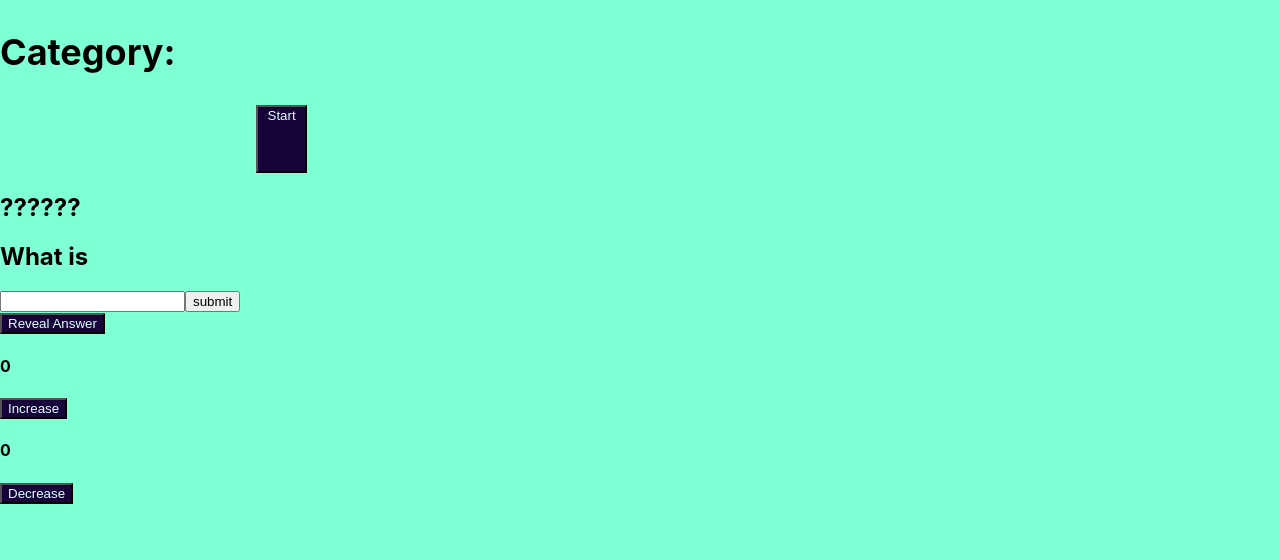
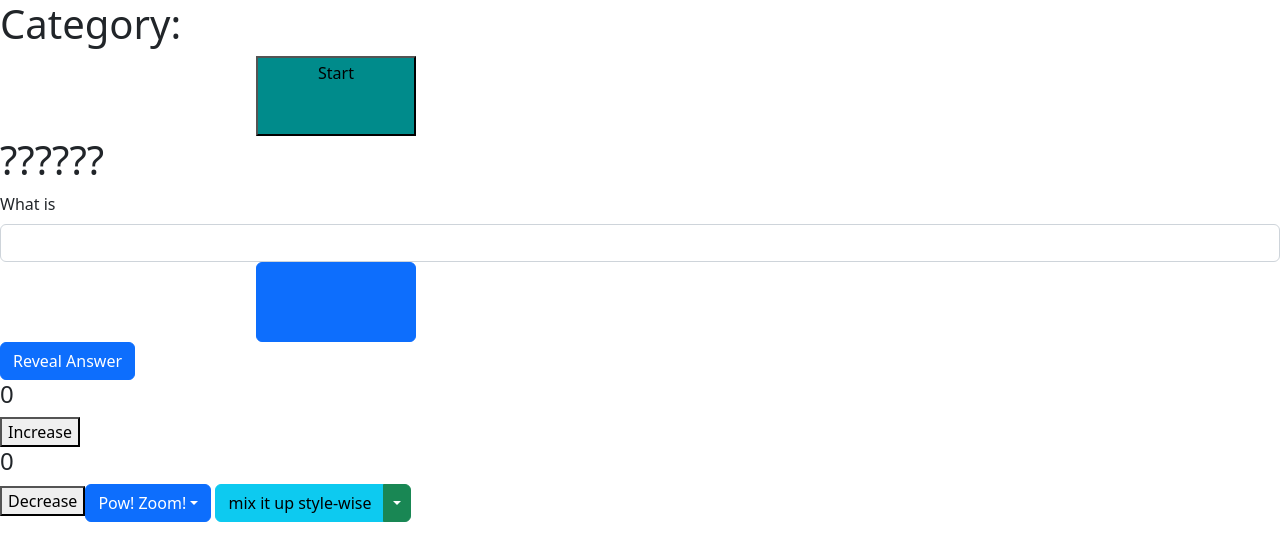
Before and after one commit to christine-iyer/final-jeopardy, a React (Create React App) app: page / in a window 1280 px wide. Shown: the top 560 px of the page. Built offline with nearby package versions, Linux system fonts and the light colour scheme; no server answers.

Commit message:
adding bootstrap

```diff
--- a/package.json
+++ b/package.json
@@ -6,7 +6,9 @@
     "@testing-library/jest-dom": "^5.16.5",
     "@testing-library/react": "^13.4.0",
     "@testing-library/user-event": "^13.5.0",
+    "bootstrap": "^5.2.3",
     "react": "^18.2.0",
+    "react-bootstrap": "^2.7.0",
     "react-dom": "^18.2.0",
     "react-scripts": "5.0.1",
     "sass": "^1.57.1",
--- a/src/App.js
+++ b/src/App.js
@@ -1,12 +1,12 @@
-import './styles.css'
+import styles from './components/ComponentStyles/ComponentStyles.module.scss'
 import { useState, useEffect } from "react";
 import Score from "./components/Score";
 import Question from './components/Question'
 import Answer from './components/Answer';
 import Category from './components/Category';
-import Form from './components/Form';
+import FormIntake from './components/FormIntake';
 import DecrementPoints from './components/DecrementPoints';
-import IncrementPoints from './components/IncrementPoints';
+import AnotherAnswer from './components/AnotherAnswer';
 import Reset from './components/Reset';
 
 
@@ -61,11 +61,12 @@ export default function App() {
         <h1><Category jeopardyQuest={jeopardyQuest} /></h1>
 
       <Question jeopardyQuest={jeopardyQuest} getJeopardyQuest={getJeopardyQuest} />
-      <Form jeopardyQuest={jeopardyQuest} />
+      <FormIntake jeopardyQuest={jeopardyQuest} />
       <Answer jeopardyQuest={jeopardyQuest} />
       <Score score={score} getScore={getScore} />
       <DecrementPoints score={score} getScore={getDecrementPoints} />
       {/* <Reset score={score} getScore={Reset} /> */}
+      <AnotherAnswer/>
       </section>
     </div>
   )
--- /dev/null
+++ b/src/components/AnotherAnswer.js
@@ -0,0 +1,39 @@
+import Button from 'react-bootstrap/Button';
+import ButtonGroup from 'react-bootstrap/ButtonGroup';
+import Dropdown from 'react-bootstrap/Dropdown';
+
+function ButtonCustomExample() {
+  return (
+    <>
+      <Dropdown as={ButtonGroup}>
+        <Dropdown.Toggle id="dropdown-custom-1">Pow! Zoom!</Dropdown.Toggle>
+        <Dropdown.Menu className="super-colors">
+          <Dropdown.Item eventKey="1">Action</Dropdown.Item>
+          <Dropdown.Item eventKey="2">Another action</Dropdown.Item>
+          <Dropdown.Item eventKey="3" active>
+            Active Item
+          </Dropdown.Item>
+          <Dropdown.Divider />
+          <Dropdown.Item eventKey="4">Separated link</Dropdown.Item>
+        </Dropdown.Menu>
+      </Dropdown>{' '}
+
+
+      <Dropdown as={ButtonGroup}>
+        <Button variant="info">mix it up style-wise</Button>
+        <Dropdown.Toggle split variant="success" id="dropdown-custom-2" />
+        <Dropdown.Menu className="super-colors">
+          <Dropdown.Item eventKey="1">Action</Dropdown.Item>
+          <Dropdown.Item eventKey="2">Another action</Dropdown.Item>
+          <Dropdown.Item eventKey="3" active>
+            Active Item
+          </Dropdown.Item>
+          <Dropdown.Divider />
+          <Dropdown.Item eventKey="4">Separated link</Dropdown.Item>
+        </Dropdown.Menu>
+      </Dropdown>
+    </>
+  );
+}
+
+export default ButtonCustomExample;
--- a/src/components/Answer.js
+++ b/src/components/Answer.js
@@ -1,17 +1,20 @@
 import { useState } from "react";
+import Button from "react-bootstrap/Button";
+import ButtonGroup from 'react-bootstrap/ButtonGroup';
+import Dropdown from 'react-bootstrap/Dropdown';
 export default function Answer({ jeopardyQuest }) {
 
      const [answerQuestion, setAnswerQuestion] = useState(false)
 
      return (
           <>
-               <button
+               <Button
                onClick={() => {
                     setAnswerQuestion(!answerQuestion)
                }}
                >
                {answerQuestion ? "Hide Answer" : "Reveal Answer"}
-               </button>
+               </Button>
                {jeopardyQuest && jeopardyQuest.question && answerQuestion ? (
                     <div> answer {jeopardyQuest.answer}</div>
 
--- a/src/components/ComponentStyles/ComponentStyles.module.scss
+++ b/src/components/ComponentStyles/ComponentStyles.module.scss
@@ -1,5 +1,7 @@
 .button {
-     width: 4%;
+     width: 10rem;
+     height: 5rem;
      margin-left: 20%;
      padding-bottom: 3rem;
+     background-color: darkcyan;
 }
--- a/src/components/Form.js
+++ /dev/null
@@ -1,27 +0,0 @@
-// Define a function that is our component, always make sure to declare the props parameter so you can use props in your component
-import { useState } from "react";
-
-export default function Form({jeopardyQuest}) {
-  //The component must return some JSX
-  const [userInput, setUserInput] = useState("");
-
-  const handleChange = (evt) => {
-    setUserInput(evt.target.value);
-  };
-
-  return (
-    <div>
-      <form
-        onSubmit={(e) => {
-          e.preventDefault();
-          console.log(userInput)
-          console.log(jeopardyQuest.answer)
-        }}
-      >
-        <span><h1>What is </h1>
-        <input type="text" onChange={handleChange} value={userInput} />
-        <input type="submit" value="submit" /></span>
-      </form>
-    </div>
-  );
-}
--- /dev/null
+++ b/src/components/FormIntake.js
@@ -0,0 +1,53 @@
+// Define a function that is our component, always make sure to declare the props parameter so you can use props in your component
+import { useState } from "react";
+import Button from 'react-bootstrap/Button';
+import Col from 'react-bootstrap/Col';
+import Form from 'react-bootstrap/Form';
+import Row from 'react-bootstrap/Row';
+import 'bootstrap/dist/css/bootstrap.min.css'
+import { FormLabel } from "react-bootstrap";
+import styles from './ComponentStyles/ComponentStyles.module.scss'
+
+
+export default function FormIntake({jeopardyQuest}) {
+  //The component must return some JSX
+  const [userInput, setUserInput] = useState("");
+
+  const handleChange = (evt) => {
+    setUserInput(evt.target.value);
+  };
+
+  return (
+    <div>
+      <Form
+        onSubmit={(e) => {
+          e.preventDefault();
+          console.log(userInput)
+          console.log(jeopardyQuest.answer)
+        }}
+      >
+        <Row className={styles.mb3}>
+          <Form.Group as={Col} controlId="formGridName">
+
+            <FormLabel>What is </FormLabel>
+            <Form.Control
+            type="text"
+            onChange={handleChange}
+            value={userInput} />
+            <Button
+            className={styles.button}
+            type="submit"
+            value="submit"
+            variant="primary"
+            />
+          </Form.Group>
+        </Row>
+
+
+
+
+
+      </Form>
+    </div>
+  );
+}
```
Also changed, not shown: 1 other file (tests, documents, lock files or other folders).
